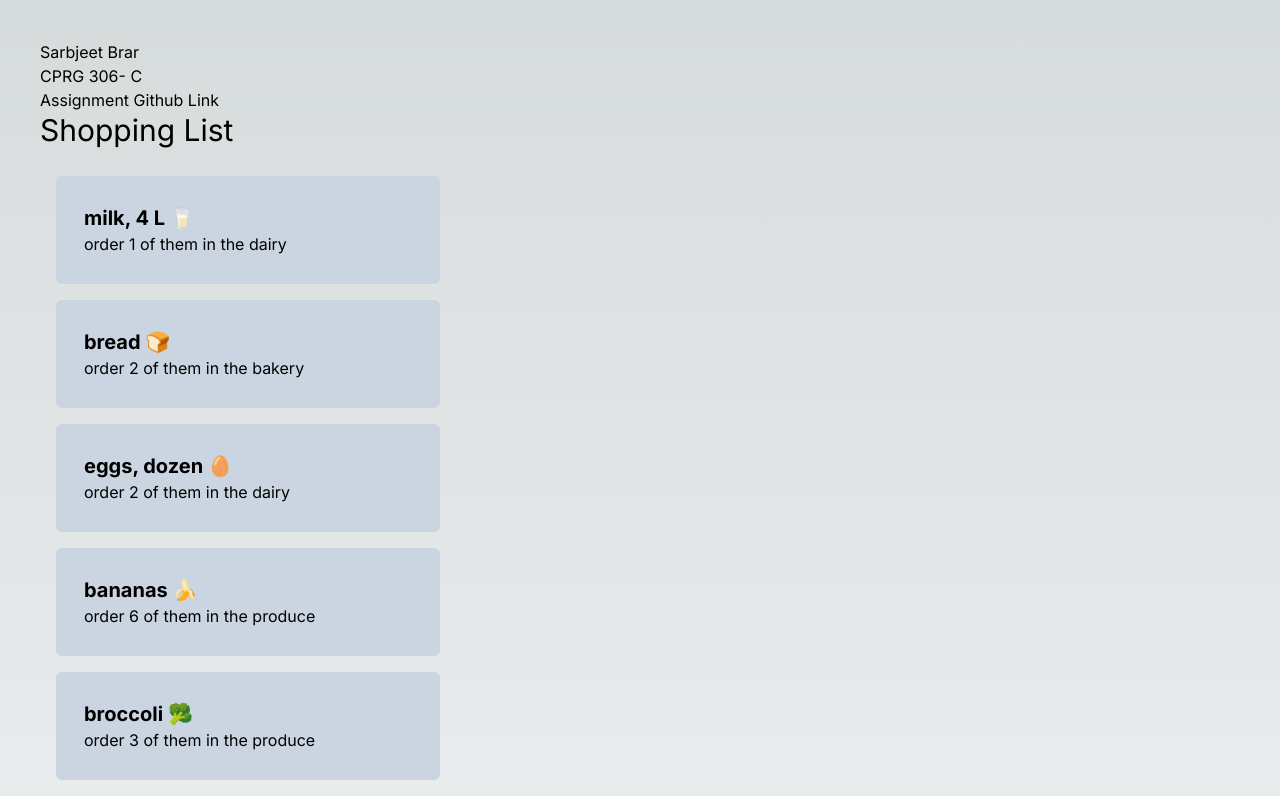
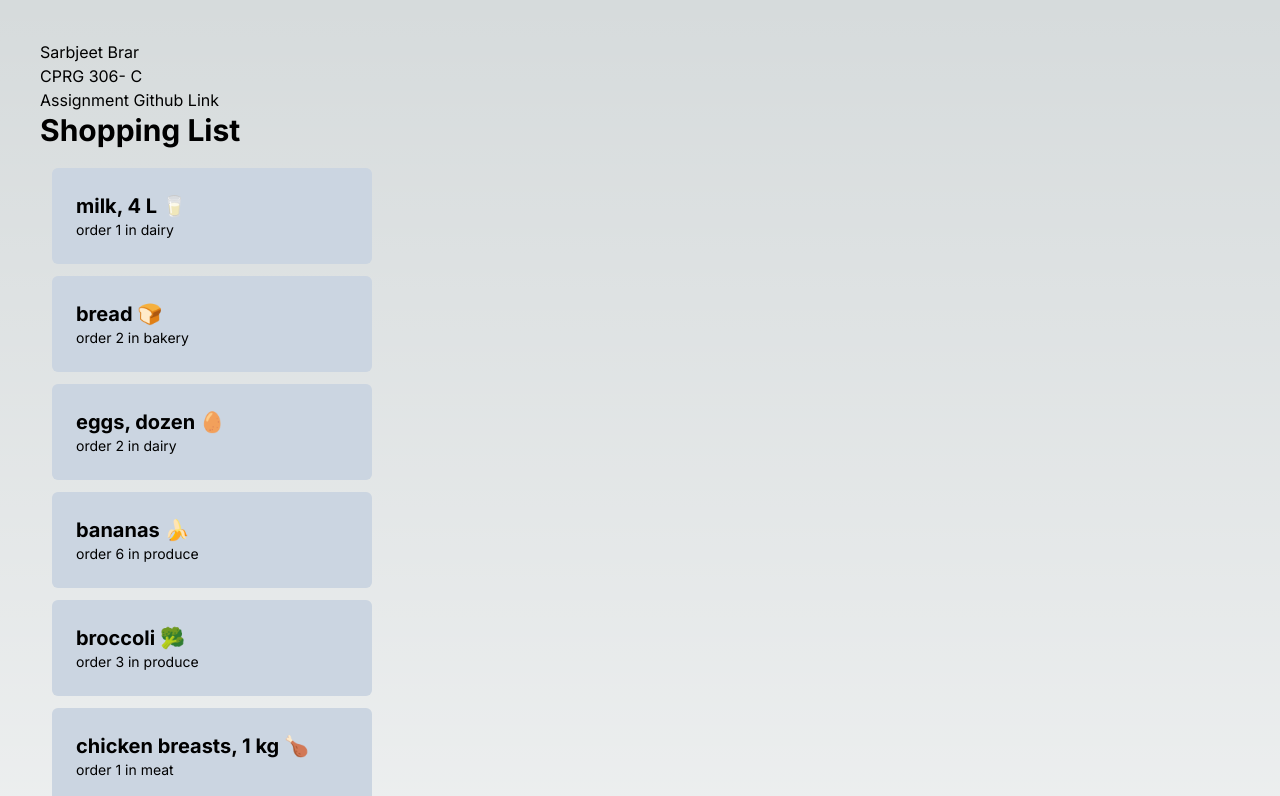
Before and after one commit to sarbjee/cprg306-assignments, a Next.js app: page /week3 in a window 1280 px wide. Shown: the top 796 px of the page. Built offline with nearby package versions, Linux system fonts and the light colour scheme.

Commit message:
css Tailwind fix

```diff
--- a/app/week3/item-list.js
+++ b/app/week3/item-list.js
@@ -75,7 +75,7 @@ export default function ItemList({ name, quantity, category }) {
 
       return(
         <>
-            <h1 className='text-3xl pb-3'>Shopping List</h1>
+            <h1 className='text-3xl pb-2 font-bold'>Shopping List</h1>
             <Item name={item1.name} quantity={item1.quantity} category={item1.category} />
             <Item name={item2.name} quantity={item2.quantity} category={item2.category} />
             <Item name={item3.name} quantity={item3.quantity} category={item3.category} />
--- a/app/week3/item.js
+++ b/app/week3/item.js
@@ -1,9 +1,9 @@
 export default function Item({ name, quantity, category }) {
     return(
-        <div className="bg-slate-300 w-96 m-4 p-2 rounded-md">
-            <ul className="p-5">
+        <div className="bg-slate-300 m-3 p-3 rounded-md w-80">
+            <ul className="p-3">
                 <li className="font-bold text-xl">{name}</li>
-                <li className="text-s">order {quantity} of them in the {category} </li>
+                <li className="text-sm">order {quantity}  in {category} </li>
             </ul>
         </div>
     )
```
